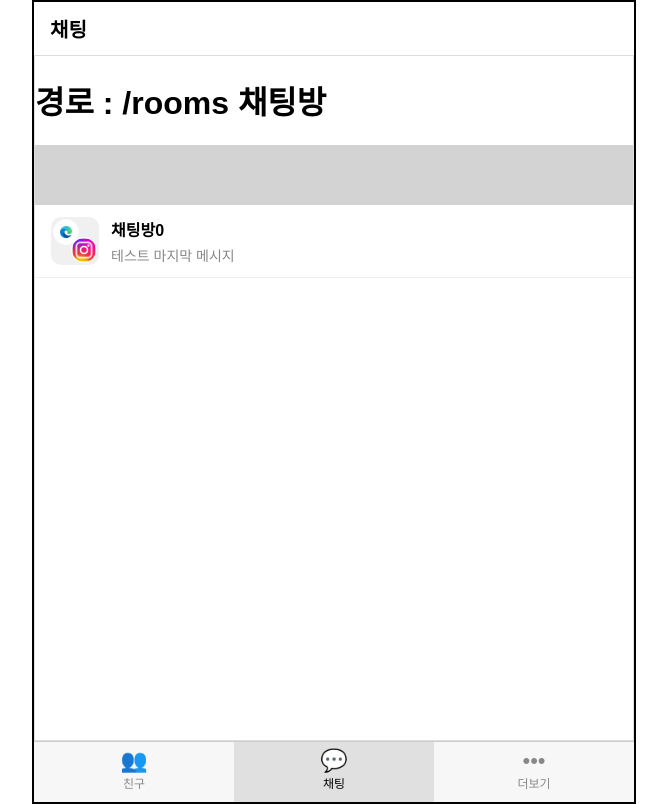
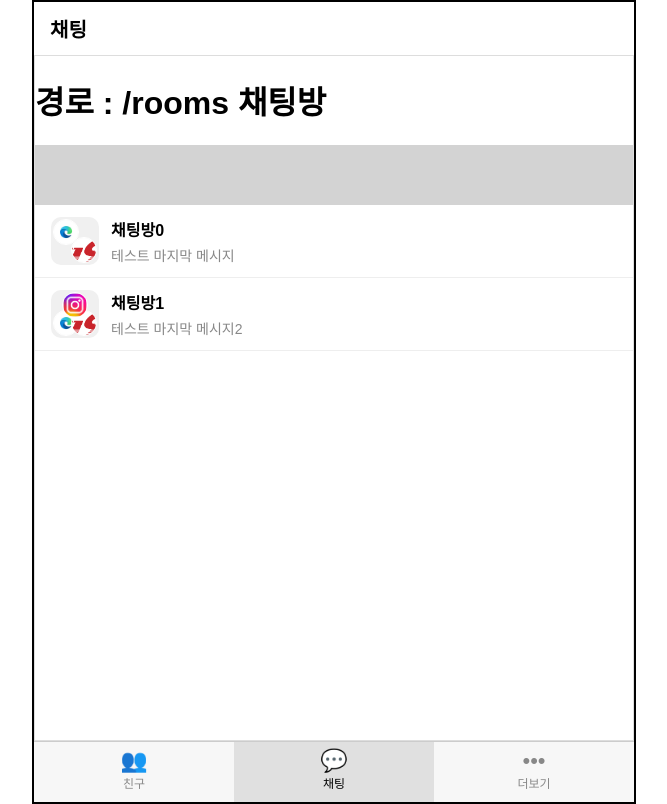
Before and after one commit to mystelee0/chat_typescript, a React (Vite) app: page /rooms in a window 1280 px wide. Shown: the whole page, without its empty margins (306-973 px from the left). Built offline with nearby package versions, Linux system fonts and the light colour scheme; no server answers.

Commit message:
채팅방 컴포넌트 추가

```diff
--- a/src/components/PageLayout.tsx
+++ b/src/components/PageLayout.tsx
@@ -9,7 +9,7 @@ import { useWebsocket } from "../hooks/useWebsocket";
 export default function PageLayout(){
 
     // 로그인 성공 시 유저정보 불러오기, pagelayout 마운트하며 웹소켓 연결, 자기자신 구독
-    const client = useWebsocket()
+    //const client = useWebsocket()
 
     useEffect(()=>{
         console.log("페이지레이아웃 마운트");
--- a/src/components/RoomListItem.tsx
+++ b/src/components/RoomListItem.tsx
@@ -3,7 +3,7 @@ import ShowProfile from "./ShowProfile";
 
 interface RoomListItemProps {
   room: {
-    id: string;
+    roomId: string;
     name: string;
     lastMessage: string;
     users: string[];
@@ -11,7 +11,9 @@ interface RoomListItemProps {
   handleOnClick?: () => void;
 }
 
-export default function RoomListItem({ room, handleOnClick}: RoomListItemProps) {
+export default function RoomListItem({ room, handleOnClick }: RoomListItemProps) {
+
+
 
   return (
     <ItemContainer onClick={handleOnClick}>
--- a/src/components/ShowProfile.tsx
+++ b/src/components/ShowProfile.tsx
@@ -51,11 +51,11 @@ export default function ShowProfile({ imageUrls }: ShowProfileProps) {
                             style={{ bottom: "2px", left: "2px" }}
                         />
                         <AvatarImage
-                            src={images[1] + "_profile.jpg"}
+                            src={profileImages[1]}
                             style={{ bottom: "2px", right: "2px" }}
                         />
                         <AvatarImage
-                            src={images[2] + "_profile.jpg"}
+                            src={profileImages[2]}
                             style={{ top: "2px", left: "50%", transform: "translateX(-50%)" }}
                         />
                     </AvatarGroup>
--- /dev/null
+++ b/src/pages/Chatting.tsx
@@ -0,0 +1,49 @@
+import type { Client } from "@stomp/stompjs";
+import styled from "styled-components";
+
+interface ClientProps{
+    client:Client | null;
+}
+
+export function Chatting({client}:ClientProps) {
+  /*
+  const [isPanelVisible, setIsPanelVisible] = useState(false);
+  const [isPanelClosing, setIsPanelClosing] = useState(false);
+
+  function handlePlus() {
+    setIsPanelVisible(true);
+    setIsPanelClosing(false);
+  }
+
+  function handlePanelClose(finalClose) {
+    if (finalClose) {
+      // 완전히 닫을 때
+      setIsPanelVisible(false);
+    } else {
+      // 닫기 애니메이션 시작
+      setIsPanelClosing(true);
+    }
+  }*/
+
+  return (
+
+    <>
+    {/*
+      <ChatHeader handlePlus={handlePlus}/>
+      {isPanelVisible && <AddPanel onClose={handlePanelClose} isClosing={isPanelClosing} />}
+      <BodyArea>
+        <ChatMessages />
+      </BodyArea>
+      <ChatInput client={client}/>
+      */}
+      <h3>/chats/roomId 채팅창</h3>
+    </>
+  )
+}
+
+const BodyArea = styled.div`
+  flex: 1;
+  display: flex;
+  position: relative;
+  overflow: hidden;
+`;
--- a/src/pages/Rooms.tsx
+++ b/src/pages/Rooms.tsx
@@ -2,17 +2,23 @@ import styled from "styled-components";
 import { useAppSelector } from "../store/hooks"
 import { selectUser } from "../store/userSlice"
 import RoomListItem from "../components/RoomListItem";
+import { Navigate, useNavigate } from "react-router-dom";
 
 export default function Rooms() {
 
     const rooms = useAppSelector((state)=>state.rooms);
+    const navigate = useNavigate();
+
+    function handleOnClick(roomId:string){
+        navigate(`/chats/${roomId}`);
+    }
     return (
         <RoomsContainer>
             <h1>경로 : /rooms 채팅방</h1>
             <div style={{width:"100%",height:"60px",backgroundColor:"lightgray"}}></div>
         {
-            rooms.map((room)=>
-                <RoomListItem room={room}></RoomListItem>
+            rooms.map((room,index)=>
+                <RoomListItem room={room} handleOnClick={()=>handleOnClick(room.roomId)} key={index}></RoomListItem>
             )
         }
         </RoomsContainer>
--- a/src/routes/index.tsx
+++ b/src/routes/index.tsx
@@ -5,6 +5,7 @@ import Settings from "../pages/Settings";
 import PageLayout from "../components/PageLayout";
 import { useAppSelector } from "../store/hooks";
 import { useEffect } from "react";
+import { Chatting } from "../pages/Chatting";
 
 export default function AppRoutes() {
 
@@ -25,6 +26,8 @@ export default function AppRoutes() {
                     <Route path="/friends" element={<Friends />} />
                     <Route path="/rooms" element={<Rooms />} />
                     <Route path="/settings" element={<Settings />} />
+
+                    <Route path="/chats/:id" element={<Chatting client={null}/>}/>
                 </Route>
 
             </Routes>
--- a/src/store/friendsSlice.ts
+++ b/src/store/friendsSlice.ts
@@ -1,29 +1,27 @@
 import { createSlice } from '@reduxjs/toolkit'
 import type { PayloadAction } from '@reduxjs/toolkit'
 import type { RootState } from './store'
-
-// Define a type for the slice state
-interface FriendState {
-    id: string,
-    name: string,
-    message: string,
-    profile: string
-}
-
+import type { FriendState } from '../types/friend'
 
 // Define the initial state using that type
 const initialState: FriendState[] = [
     {
         id: "114",
-        name: "테스트유저2",
+        name: "테스트유저 114",
         message: "상태메시지2",
         profile: "114_profile.jpg"
     },
     {
         id: "119",
-        name: "테스트유저3",
+        name: "테스트유저 119",
         message: "상태메시지3",
         profile: "119_profile.png"
+    },
+    {
+        id: "911",
+        name: "테스트유저 911",
+        message: "상태메시지4",
+        profile: "911_profile.png"
     },
 ]
 
--- a/src/store/roomsSlice.ts
+++ b/src/store/roomsSlice.ts
@@ -4,7 +4,7 @@ import type { RootState } from './store'
 
 // Define a type for the slice state
 interface RoomsState {
-    id: string,
+    roomId: string,
     name: string,
     lastMessage: string,
     users: string[]
@@ -14,10 +14,16 @@ interface RoomsState {
 // Define the initial state using that type
 const initialState: RoomsState[] = [
     {
-        id: "roomid",
+        roomId: "roomid",
         name: "채팅방0",
         lastMessage: "테스트 마지막 메시지",
         users: ["114","119"]
+    },
+    {
+        roomId: "roomid2",
+        name: "채팅방1",
+        lastMessage: "테스트 마지막 메시지2",
+        users: ["114","119","911"]
     },
 ]
 
@@ -32,23 +38,23 @@ export const roomsSlice = createSlice({
         },
         // 채팅방 삭제
         removeRoom: (state, action: PayloadAction<string>) => {
-            return state.filter(room => room.id !== action.payload);
+            return state.filter(room => room.roomId !== action.payload);
         },
         // 메시지 수신 후 lastMessage 수정
         updateLastMessage: (state, action: PayloadAction<{ id: string; lastMessage: string }>) => {
-            const room = state.find(r => r.id === action.payload.id);
+            const room = state.find(r => r.roomId === action.payload.id);
             if (room) room.lastMessage = action.payload.lastMessage;
         },
         // 친구초대
         addUserToRoom: (state, action: PayloadAction<{ id: string; user: string }>) => {
-            const room = state.find(r => r.id === action.payload.id);
+            const room = state.find(r => r.roomId === action.payload.id);
             if (room && !room.users.includes(action.payload.user)) {
                 room.users.push(action.payload.user);
             }
         },
         // 친구 방 나감
         removeUserFromRoom: (state, action: PayloadAction<{ id: string; user: string }>) => {
-            const room = state.find(r => r.id === action.payload.id);
+            const room = state.find(r => r.roomId === action.payload.id);
             if (room) {
                 room.users = room.users.filter(u => u !== action.payload.user);
             }
```
Also changed, not shown: public/119_profile.png, public/911_profile.png (added). Lines whose indentation alone changed are shown as unchanged.
